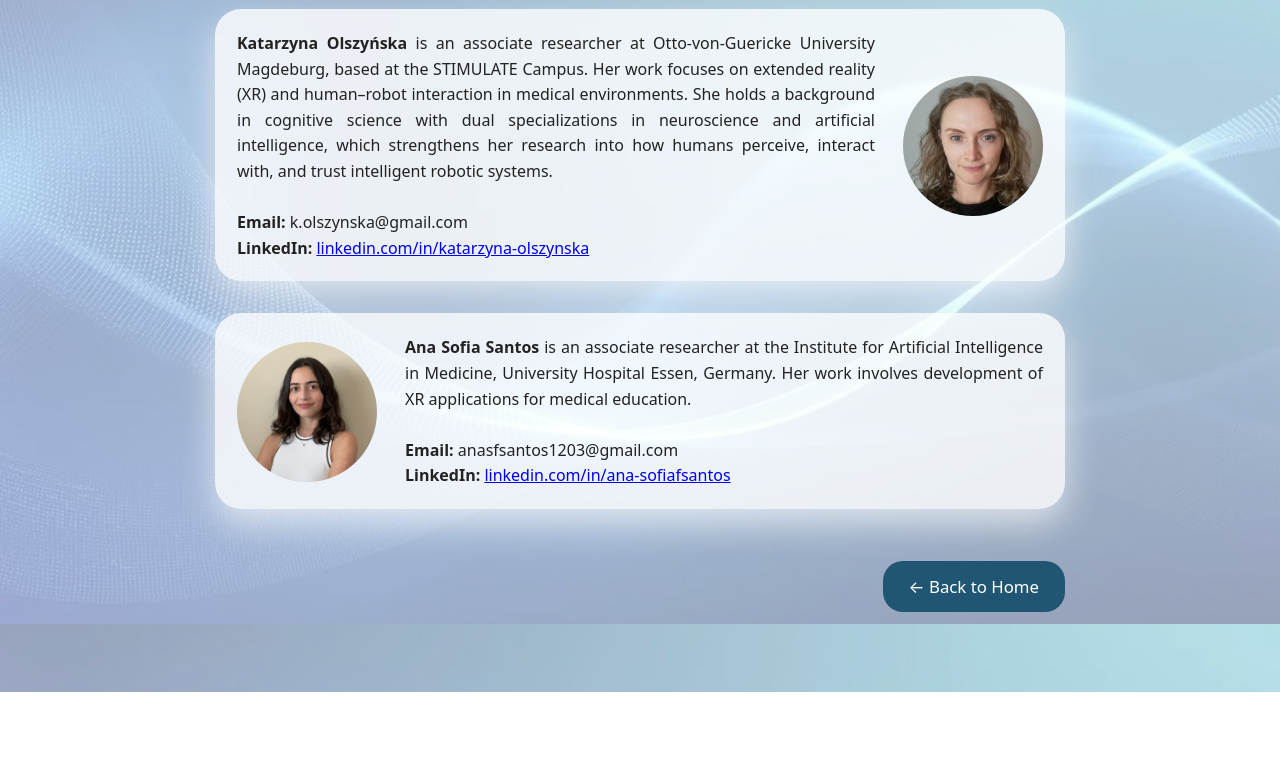
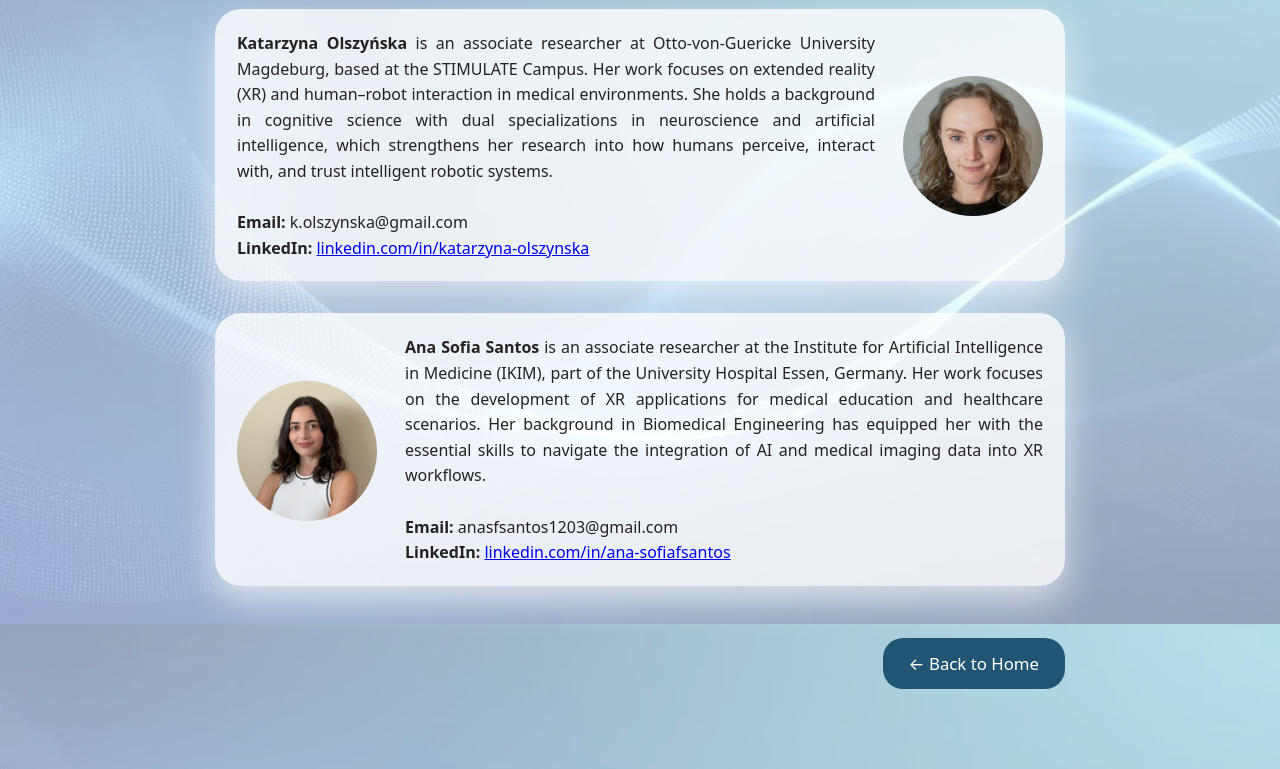
Before and after one commit to sofia-adelie/cellcrush, a plain HTML site: page contacts.html in a window 1280 px wide. Shown: the part 176-945 px from the top of the page. Before the commit the page ends 868 px from the top, so only its background shows below. Drawn offline with Linux system fonts and the light colour scheme; files whose address does not match are found by name.

Commit message:
Update contacts.html

```diff
--- a/contacts.html
+++ b/contacts.html
@@ -218,8 +218,9 @@
       <div class="info">
         <p>
           <strong>Ana Sofia Santos</strong> is an associate researcher at the Institute for Artificial Intelligence in
-          Medicine, University Hospital Essen, Germany. Her work involves development of XR applications for medical
-          education.
+          Medicine (IKIM), part of the University Hospital Essen, Germany. Her work focuses on the development of XR applications
+          for medical education and healthcare scenarios. Her background in Biomedical Engineering has equipped her with the essential
+          skills to navigate the integration of AI and medical imaging data into XR workflows.
         </p>
         <br>
         <p>
```
